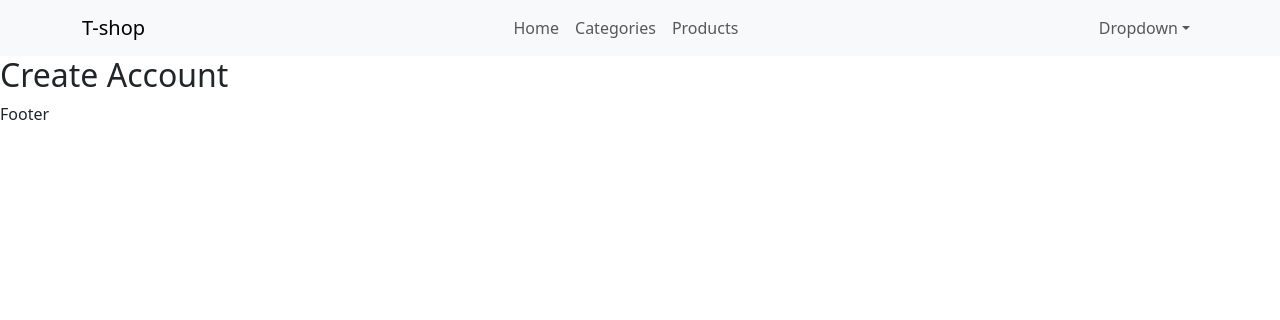
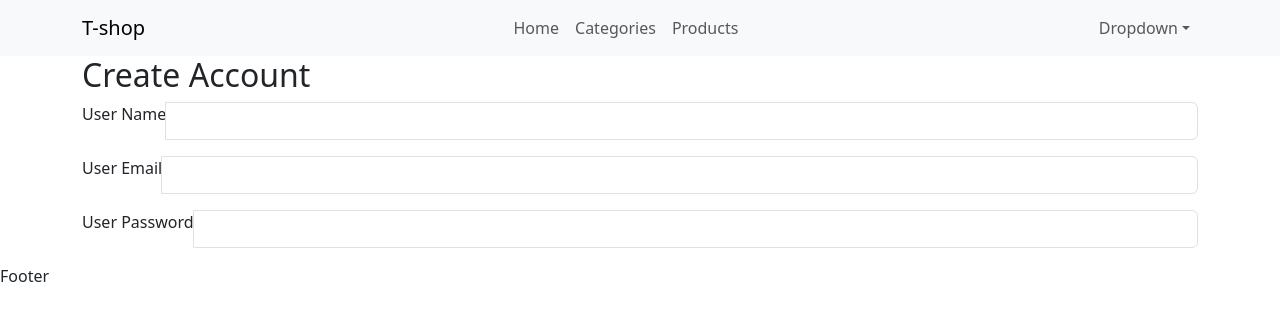
Before and after one commit to WA-A/E-commerce-Advance-Project, a React (Vite) app: page /register in a window 1280 px wide. Shown: the top 320 px of the page. Built offline with nearby package versions, Linux system fonts and the light colour scheme.

Commit message:
Map for inputs Required

```diff
--- a/src/component/Pages/Input.jsx
+++ b/src/component/Pages/Input.jsx
@@ -1,6 +1,6 @@
 import React from 'react'
 
-export default function Input(type,id,name,title) {
+export default function Input({type='text',id,name,title}) {
   return (
     <>
     <div className='input-group mb-3'>
--- a/src/component/web/Register/Register.jsx
+++ b/src/component/web/Register/Register.jsx
@@ -1,4 +1,5 @@
 import React from 'react'
+import Input from './../../Pages/Input';
 
 export default function Register() {
 
@@ -23,9 +24,17 @@ export default function Register() {
     },
   ];
 
+  const renderinputsRequired = inputsRequired.map( (input,index)=>
+      <Input type={input.type} id={input.id} name={input.name} title={input.title} key={index}/>
+  )
+
   return (
     <>
+    <div className='container'>
     <h2> Create Account</h2>
+    <form >{renderinputsRequired}</form>
+    </div>
+
     </>
   )
 }
```
